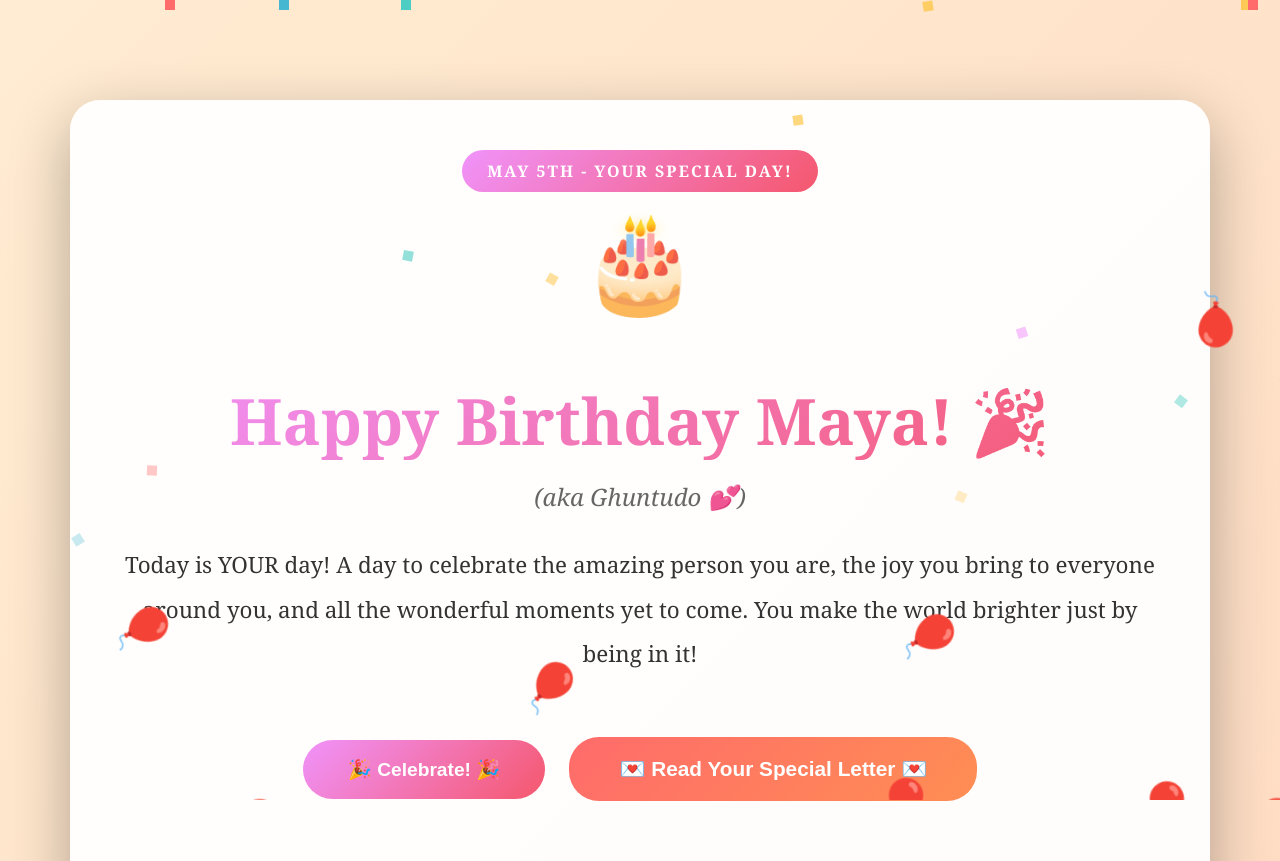
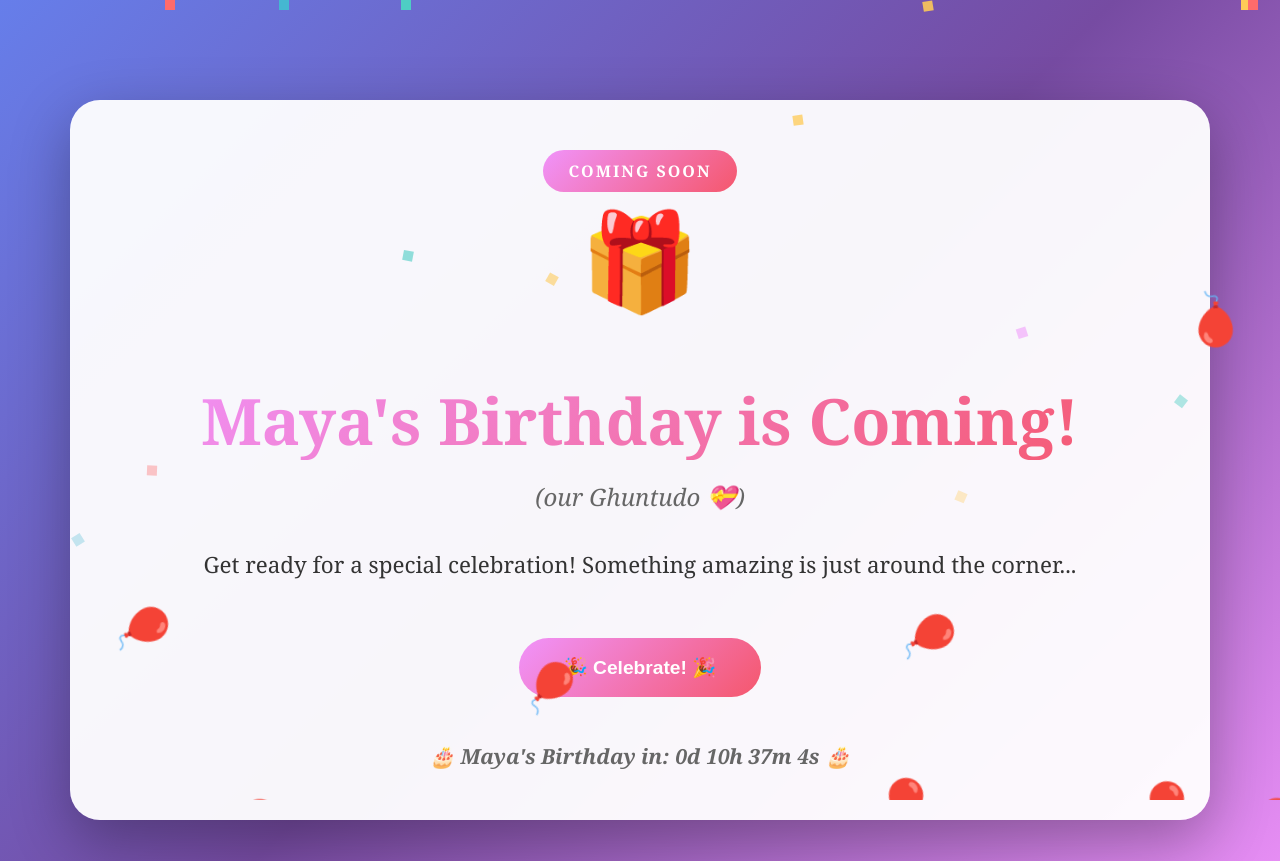
Before and after one commit to dipendrabist/valentines, a plain HTML site: page index.html in a window 1280 px wide. Shown: the top 861 px of the page. Drawn offline with Linux system fonts and the light colour scheme.

Commit message:
Fix birthday date check from May 4th to May 5th

```diff
--- a/index.html
+++ b/index.html
@@ -559,7 +559,7 @@
             const day = now.getDate();
 
             // May 5th - Birthday!
-            if (month === 4 && day === 4) {
+            if (month === 4 && day === 5) {
                 return {
                     type: 'birthday-day',
                     badge: 'May 5th - Your Special Day!',
```
